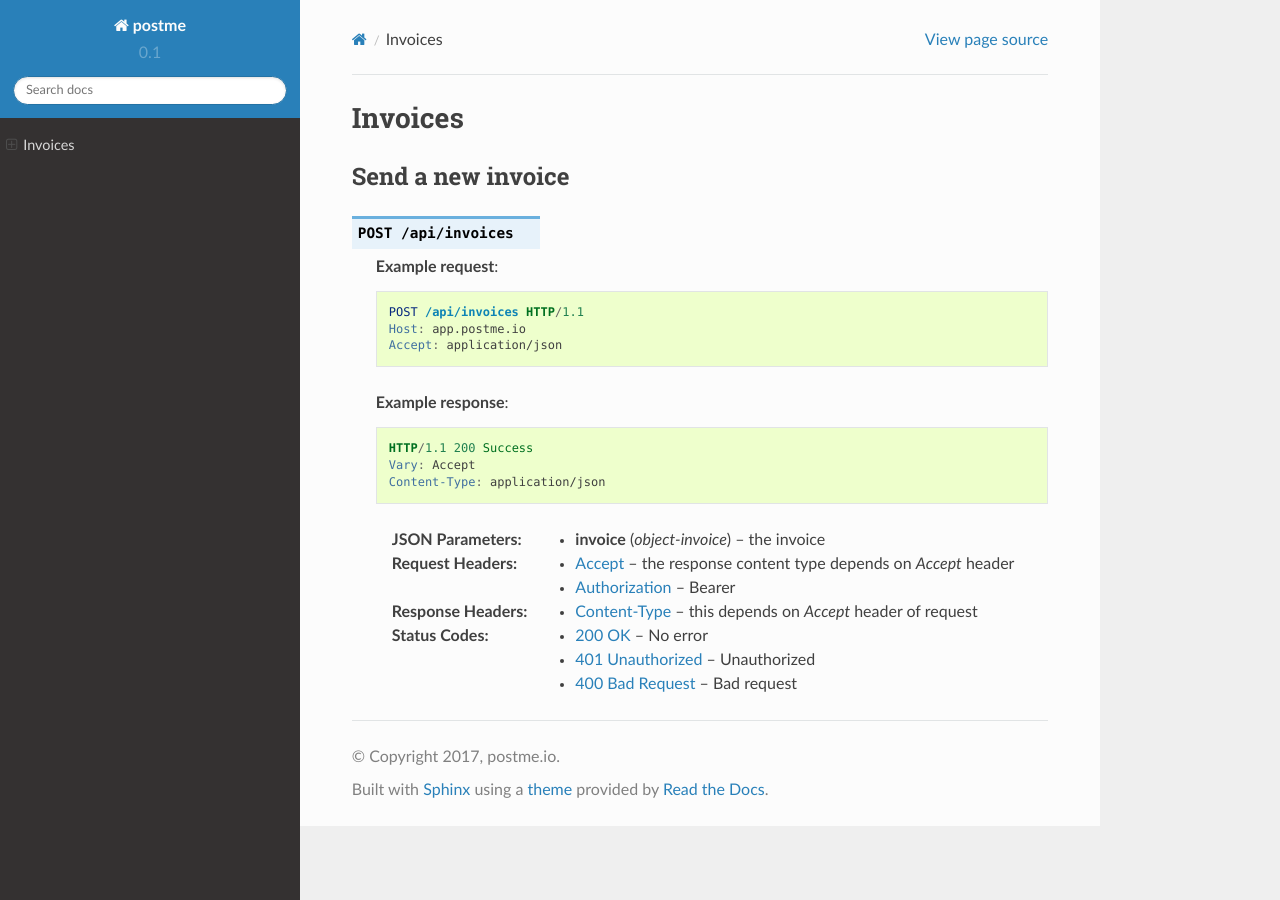
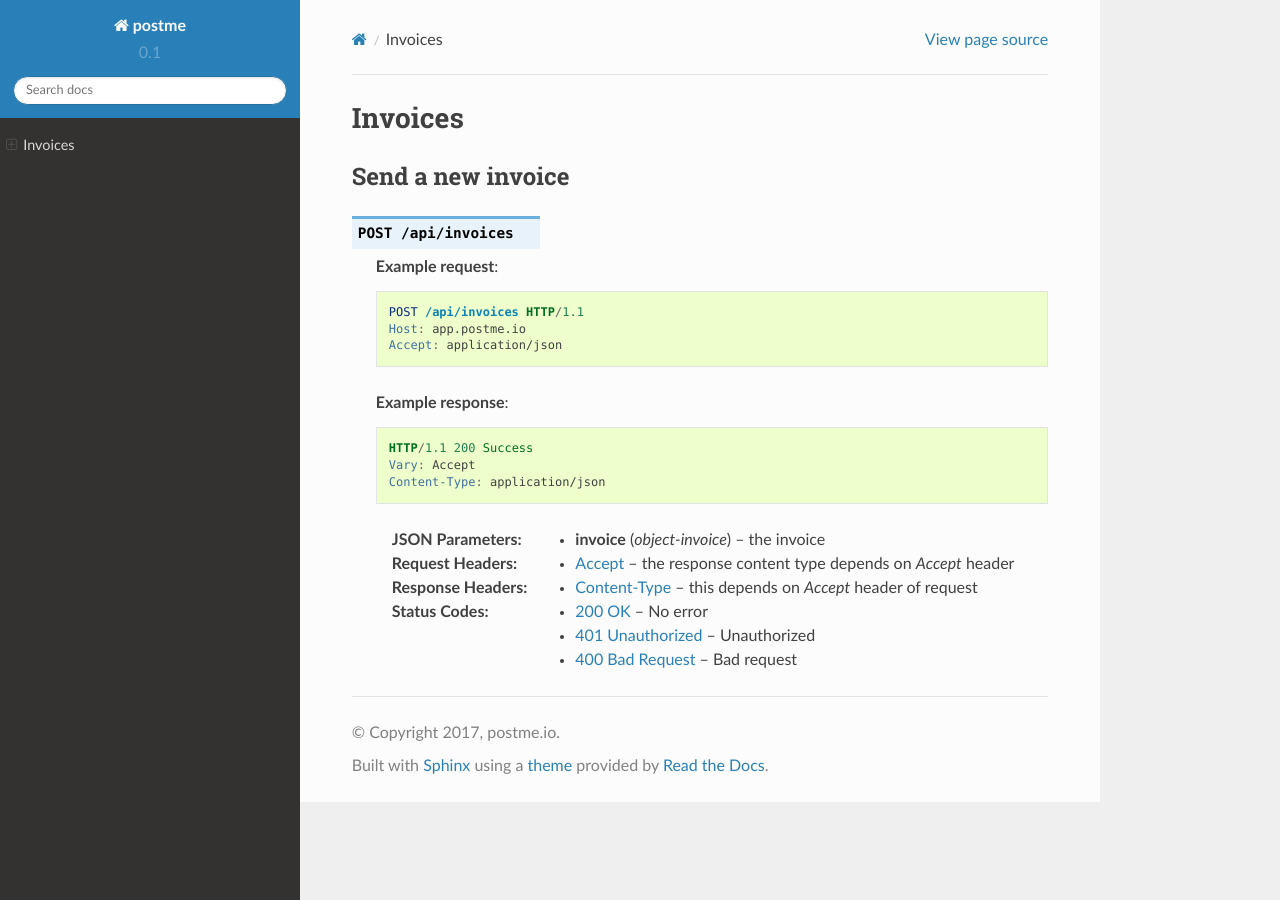
Before and after one commit to birdydigital/postme-docs, a Sphinx documentation site: the page built from docs/invoices.rst, in a window 1280 px wide. Built offline with Sphinx 7.4.7 and the Read the Docs theme 2.0.0, drawn with Linux system fonts in a browser that asks for light colours.

Commit message:
remove auth header bearer

```diff
--- a/docs/getting-started.rst
+++ b/docs/getting-started.rst
@@ -58,7 +58,6 @@ API Authentication
    :jsonparam `string` _password: APP_SECRET
    :reqheader Accept: the response content type depends on
                       :mailheader:`Accept` header
-   :reqheader Authorization: Bearer
    :resheader Content-Type: this depends on :mailheader:`Accept`
                             header of request
    :statuscode 200: No error
--- a/docs/invoices.rst
+++ b/docs/invoices.rst
@@ -27,7 +27,6 @@ Send a new invoice
    :jsonparam `object-invoice` invoice: the invoice
    :reqheader Accept: the response content type depends on
                       :mailheader:`Accept` header
-   :reqheader Authorization: Bearer
    :resheader Content-Type: this depends on :mailheader:`Accept`
                             header of request
    :statuscode 200: No error
```
